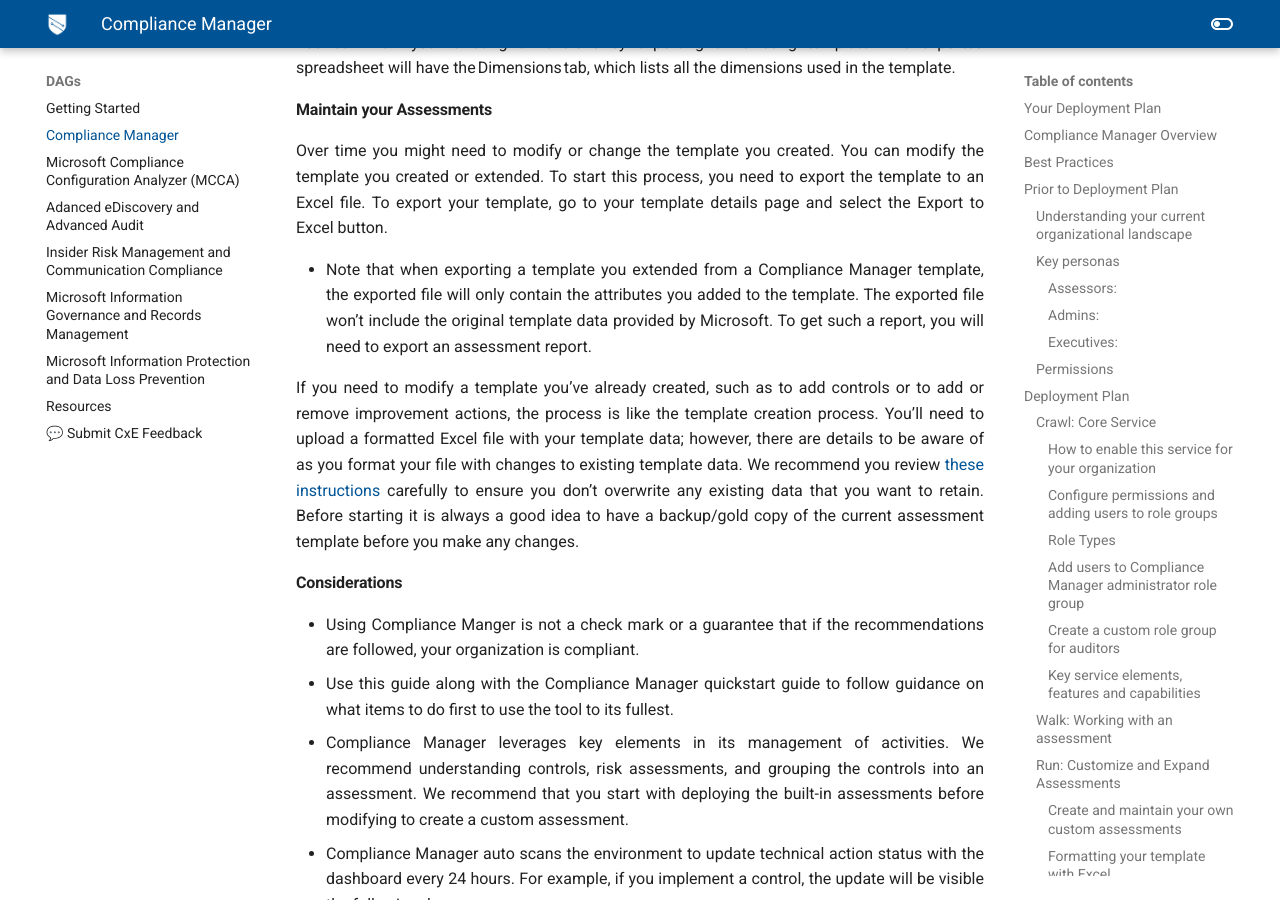
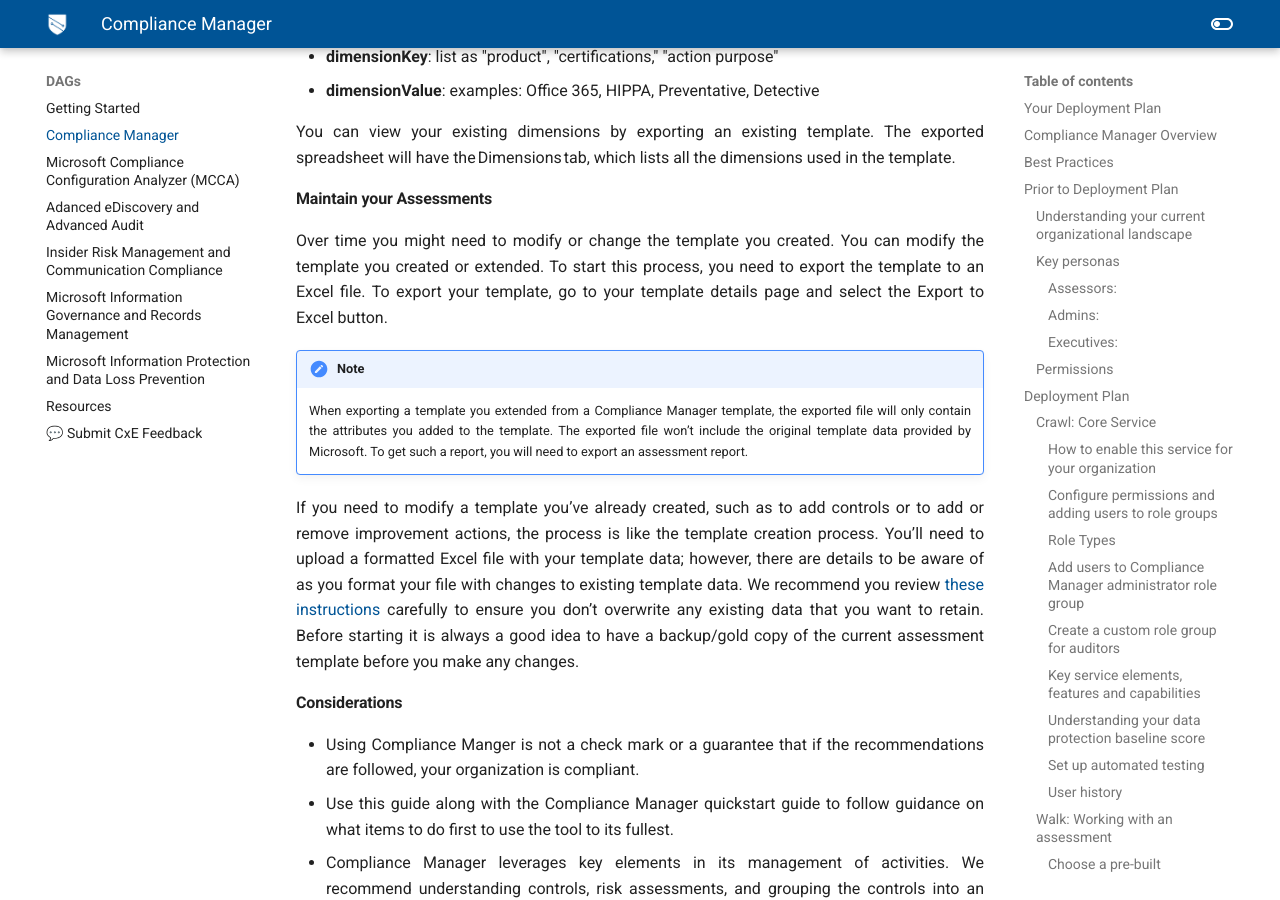
Before and after one commit to microsoft/ComplianceCxE, an MkDocs documentation site: the page built from docs/dag/cm.md, in a window 1280 px wide and 900 px high, scrolled down 21956 px. Built offline with MkDocs 1.6.1 and Material for MkDocs 9.7.7, drawn with Linux system fonts in a browser that asks for light colours; comment, search, counter and statistics services are not loaded; old or Windows-style settings are respelled for this version of MkDocs.

Commit message:
cm dag edits to headers

```diff
--- a/docs/dag/cm.md
+++ b/docs/dag/cm.md
@@ -199,17 +199,17 @@
 
 * **Groups**:  When creating assessments, you’ll assign them to a group. You can configure groups in whatever way is most logical for your organization. For example, you may group assessments by audit year, region, solution, teams within your organization, or some other way. Once you create groups, you can filter your Compliance Manager dashboard to view your score by one or more groups. It is important to note that the same action, if tenant scoped, can be in multiple groups. If this is the case, the action can be updated in one of the groups and it would be replicated to all groups that contain that action. For example, take MFA being required on Admin accounts. If this is enabled, it would be enabled for all groups that contain this action.
 
-**Understanding your data protection baseline score**
+#### Understanding your data protection baseline score
 Compliance Manager by default creates a data protection baseline that can be used to implement data protection controls and measure the control effectiveness against this baseline. It helps to establish and maintain technical, procedural, and people control for your organization. Data protection baseline is built by leveraging leading standards for data protection, information security, and privacy. Using guidance provided by data protection baseline, you can protect your data against insider, and malicious threats. By implementing actions that are part of data protection baseline, you can get ahead of compliance by being better prepared for new regulations coming. Setting up a good baseline also builds a strong foundation before adding additional regulatory specific assessments.
 
-**Set up automated testing**
+#### Set up automated testing
 Some improvement actions in Compliance Manager are also monitored by Microsoft Secure Score. You can set up automated testing of actions that are jointly monitored, which means that when an action is tested and updated in Secure Score, those results sync with the same actions in Compliance Manager and count toward your compliance score.
 
 Automatic testing is turned on by default for organizations new to Compliance Manager. When you first deploy Microsoft 365 or Office 365, it takes approximately seven days for Secure Score to fully collect data and factor it into your compliance score. When automated testing is turned on, the action’s test date won’t be updated, but its test status will update. When new assessments are created, scores automatically include Microsoft control scores and Secure Score integration.
 
 If you want to change these setting it can be done by a global administrator at any time. You can turn off automated testing for common improvement actions or turn it on for individual actions.
 
-**User history**
+#### User history
 User history helps you quickly identify which users have worked with improvement actions in Compliance Manager. The identifiable user data associated with improvement actions includes any implementation and testing work done, documents uploaded, and any notes entered. Understanding and retrieving this type of data may be necessary for your organization’s own compliance needs. You can use the search button to find a user who you are looking for, which can be useful when working with many users.
 
 You might find it useful to be able to export the data to an Excel file which will contain a list of improvement actions currently assigned to a user and any evidence files uploaded by that user. This information can help you reassign open improvement actions. It is important to note that the report reflects the improvement action’s status as of its creation date. It’s not a historical report of all previous changes to its status or assignment.
@@ -228,11 +228,11 @@
 
 The most important data elements for configuring Compliance Manager are Assessment Templates and Assessments. Compliance Manager provides a rich library of over 330 assessment templates, each of which represents a specific regulation, certification, or standard that aligns to an industrial, regional, and common data protection standard, such as GDPR or ISO 27001. These assessment templates contain all the control families and controls from the regulation or standard, and a set of actions that are mapped to these controls. These actions include both improvement actions for helping you meet the requirements of that regulation or standard, and Microsoft actions that have already been taken by Microsoft. Each action has points associated with it and these help determine your compliance score.
 
-**Choose a pre-built assessment**
+#### Choose a pre-built assessment
 
 To get started quickly, you can pick from one of over 330 assessments already set up and available to you in Compliance Manager. There is a wide selection of templates for regulations and certifications that align to industries, regions, and common data protection standards, such as GDPR and ISO 27001. Templates contain the controls and improvement actions for helping you meet the requirements of a particular certification. For a full list of templates available check out - Microsoft Compliance Manager templates list - Microsoft 365 Compliance | Microsoft Docs.  Adding a pre-built assessment allows you to immediately begin to review actions items, make the required changes, test, and complete the action item. Within a few minutes, you can add multiple regulations that are important to your organization and start tracking your progress against meeting these regulations.
 
-**Assessment Types**
+#### Assessment Types
 
 Assessment templates are added to Compliance Manager as new laws and regulations are enacted. Compliance Manager updates its templates when the underlying laws or regulations change.
 
@@ -250,7 +250,7 @@
 * NIST 800-53 Rev.5
 * Cybersecurity Maturity Model Certification (CMMC) Levels 1 through 5 (G5 Only)
 
-**Understand groups**
+#### Understand groups
 
 Before you create or modify assessments, it’s important to understand how groups work. When you create an assessment, you’ll need to assign it to a group during the process. This is an important step to plan out before you create assessments. Groups are containers that you can use to organize your assessments that are logical to you. Some examples might be by year, regulation, department, or geographies.
 
@@ -276,7 +276,7 @@
 
 While working within a group you can see all the actions for that group and a breakdown of the score for the group you are working on. While you can always see the score for the tenant, it is sometimes easier to focus in on a particular group.
 
-**What to know when working with groups**
+#### What to know when working with groups
 
 There are some additional guidelines when working with groups that you should be aware of.
 
@@ -289,7 +289,7 @@
 * Deleting an assessment breaks the relationship between that assessment and the group.
 * When a change is made to an improvement that appears in multiple groups, that change is reflected in all instances of that improvement action.
 
-**Pre-built Assessments**
+#### Pre-built Assessments
 
 Now that you know how to configure groups, it’s time to get started by picking from one of the more than 330 assessments Compliance Manager offers out of the box. You’ll be asked to choose an assessment template when you start building an assessment. You can also create your own custom assessment template, which we will cover in the run phase. It can be quick and easy to use the templates we have built for you which also update automatically.
 
@@ -297,19 +297,19 @@
 
 ![](images\cm-fig1.png)
 
-**Setting up an assessment**
+#### Setting up an assessment
 
 There are two starting points for creating an assessment from a Compliance Manager template.
 
 * You can begin the process from your assessments page by selecting the Add assessment button and then working through the assessment creation wizard.
 * You can also start from your assessment templates page by finding the template you want and selecting it from the list to arrive at its details page. On the template details page, select Create assessment. You’ll then enter the wizard with your template already selected.
 
-**Assignment and tracking**
+#### Assignment and tracking
 Improvement actions centralize your compliance activities. Each improvement action provides detailed implementation guidance to help you align with data protection regulations and standards. It is common that the Compliance Manager administrator is not always the person preforming the actions to implement the controls. Compliance Manager allows actions to be assigned to users in your organization to perform implementation and testing work. When you assign an action to someone, they get notified that they have been assigned and if they have the right permissions, they are able to see details about the action.
 
 * Emails are not currently sent if you are in GCC High or a DOD environment
 
-**Implementation and testing**
+#### Implementation and testing
 
 The person or team who is assigned an action then uses the details of the action item to complete the work, conduct testing, upload evidence, and change the status of the action item. Once that has been completed, it is assigned to an assessor for validation. The assessor validates the work, examines the documentation, and selects the appropriate test status.
 
@@ -317,7 +317,7 @@
 
 **If test status is set to “Failed”**: the action doesn't meet the requirements, and the assessor can update the notes and assign it back to the appropriate user for additional work.
 
-**Keeping the assessment actions update**
+#### Keeping the assessment actions update
 
 One of the many values of Compliance Manager is that it is continuously updated to keep up with regulatory changes and changes in M365. When you see a pending update label next to its name on the improvement actions page and on the details page of its related assessments, you can either accept the update or defer it to a later date. You can get more details about the update before accepting it or deferring it.
 
@@ -327,7 +327,7 @@
 
 Accepted changes are permanent. When you accept an update to an action, you’re also accepting updates to any other versions or instances of this action. Updates will propagate tenant-wide for technical actions and will propagate group-wide for non-technical actions.
 
-**How to track your way to become compliant**
+#### How to track your way to become compliant
 The Compliance Manager dashboard displays an overall compliance score. This score measures progress in completing recommended improvement actions within controls.
 
 Compliance score can help in understanding your current compliance posture. It can also help prioritize actions based on their potential to reduce risk.
@@ -346,7 +346,7 @@
 
 The overall compliance score is calculated using action scores, where each Microsoft action is counted once, each technical action you manage is counted once, and each non-technical action you manage is counted once per group. This logic is designed to provide the most accurate accounting of how actions are implemented and tested in your organization. You may notice that this can cause your overall compliance score to differ from the average of your assessment scores. Read more below about  [how actions are scored](https://docs.microsoft.com/en-us/microsoft-365/compliance/compliance-score-calculation?view=o365-worldwide#action-types-and-points).
 
-**Initial score based on Microsoft 365 data protection baseline**
+#### Initial score based on Microsoft 365 data protection baseline
 
 Compliance Manager gives you an initial score based on the **Microsoft 365 data protection baseline**. This baseline is a set of controls that includes key regulations and standards for data protection and general data governance. This baseline draws elements primarily from the National Institute of Standards and Technology Cybersecurity Framework (**NIST CSF**) and International Organization for Standardization (**ISO**), as well as from Federal Risk and Authorization Management Program (**FedRAMP**) and General Data Protection Regulation of the European Union (**GDPR**).
 
@@ -354,7 +354,7 @@
 
 Because every organization has specific needs, Compliance Manager relies on you to set up and manage assessments to help minimize and mitigate risk as comprehensively as possible.
 
-**Continuously assesses controls**
+#### Continuously assesses controls
 
 Compliance Manager automatically scans through your Microsoft 365 environment and detects your system settings, continuously and automatically updating your technical action status. Microsoft Secure Score is the underlying engine that performs the monitoring.
 Your action status is updated on your dashboard every 24 hours. Once you follow a recommendation to implement a control, you’ll typically see the control status updated the next day.
@@ -363,7 +363,7 @@
 
 Learn more about  [Secure Score and how it works](https://docs.microsoft.com/en-us/microsoft-365/security/defender/microsoft-secure-score?view=o365-worldwide).
 
-**Action types and points**
+#### Action types and points
 
 Compliance Manager tracks two types of actions:
 
@@ -371,7 +371,7 @@
 1. **Microsoft actions**: actions that Microsoft manages.
 Both types of actions have points that count toward your overall score when completed.
 
-**Technical and non-technical actions**
+#### Technical and non-technical actions
 
 Actions are grouped by whether they are technical or non-technical in nature. The scoring impact of each action differs by type.
 
@@ -379,7 +379,7 @@
 
 * **Non-technical actions** are managed by your organization and implemented in ways other than working with the technology of a solution. There are two types of non-technical actions: **documentation** and **operational**. The points for these actions are applied to your compliance score at a group level. This means that if an action exists in multiple groups, you will receive the action's point value each time you implement it within a group.
 
-**Example of how technical and non-technical actions are scored**
+#### Example of how technical and non-technical actions are scored
 
 For example, you have a technical action worth 3 points that exists in 5 groups, and you have a non-technical action worth 3 points that exists in the same 5 groups.
 
@@ -387,16 +387,16 @@
 
 This scoring logic is designed to provide the most accurate accounting of how actions are implemented and tested in your organization.
 
-**Score Value Determination**
+#### Score Value Determination
 
 Actions are assigned a score value based on whether they’re mandatory or discretionary, and whether they’re preventative, detective, or corrective.
 
-**Mandatory and discretionary actions**
+#### Mandatory and discretionary actions
 
 * Mandatory actions can't be bypassed, either intentionally or accidentally. An example of a mandatory action is a centrally managed password policy that sets requirements for password length, complexity, and expiration. Users must follow these requirements to access the system.
 * Discretionary actions rely upon users to understand and adhere to a policy. For example, a policy requiring users to lock their computer when they leave it is a discretionary action because it relies on the user.
 
-**Preventative, detective, and corrective actions**
+#### Preventative, detective, and corrective actions
 
 * Preventative actions address specific risks. For example, protecting information at rest using encryption is a preventative action against attacks and breaches. Separation of duties is a preventative action to manage conflict of interest and guard against fraud.
 * Detective actions actively monitor systems to identify irregular conditions or behaviors that represent risk, or that can be used to detect intrusions or breaches. Examples include system access auditing and privileged administrative actions. Regulatory compliance audits are a type of detective action used to find process issues.
@@ -416,7 +416,7 @@
 * Extending a prebuilt assessment by adding your own controls and improvements
 * How to create your own custom assessment
 
-**Extend pre-built assessment templates**
+#### Extend pre-built assessment templates
 
 First you might want to take what we give you with a prebuilt assessment and modify it to fit your organizational needs. You can do this by taking an out of the box assessment template and adding your own controls and improvement actions to the assessment template. This process is called “**extending a Microsoft template**” in Compliance Manager. When you extend an out of the box assessment template, it will continue to receive any updates released by Microsoft, which may happen when there are changes to the related regulation or product.
 
@@ -428,13 +428,13 @@
 * The spreadsheet can not contain any of the controls or actions that already exist in the assessment you want to modify.
 * Consider including “extension” in your template’s title, for example, “GDPR – [your company name] extension”. This makes it easier to identify in the list on your **assessment templates** page as distinct from the standard Microsoft-provided template or a custom template with a similar name.
 
-#### **Create and maintain your own custom assessments**
+#### Create and maintain your own custom assessments
 
 If expanding an existing template does not meet your needs, or you already have an assessment template you manage in excel or another platform, you can build your own assessments from scratch. We call this creating a custom assessment and this capability is available at the A5/E5/G5 SKUS. Creating a custom assessment in Compliance Manager requires you to create your own template. To create your own template, you’ll first assemble a formatted Excel spreadsheet to import the necessary template data. A sample template can be found here: [https://go.microsoft.com/fwlink/?linkid=2124865](https://go.microsoft.com/fwlink/?linkid=2124865).
 
 Begin by formatting your template data into an Excel spreadsheet using [these instructions](https://docs.microsoft.com/en-us/microsoft-365/compliance/compliance-manager-templates?view=o365-worldwide#formatting-your-template-data-with-excel).
 
-#### **Formatting your template with Excel**
+#### Formatting your template with Excel
 When you start with the Excel spreadsheet you will notice it contains four (4) tabs, three (3) of which are required:
 
 * Template (required)
@@ -442,7 +442,7 @@
 * Actions (required)
 * Dimensions (optional)
 
-#### **Template tab (required)**
+#### Template tab (required)
 The **Template** tab is required. The information in this tab provides metadata about the template. There are four (4) required columns. The columns must retain the order on the Excel sheet as listed below. You can add your own column after the four (4) columns to provide your own dimensions. If you do this, be sure to add them to the Dimensions tab using the instructions below.
 
 * **title**: This is the title for your template which must be unique. It can't share a name with another template you have in Compliance Manager, including your own templates or an out of the box template.
@@ -450,9 +450,7 @@
 * **certification**: This is the regulation you're using for the template.
 * **inScopeServices**: These are the services within the product that this assessment addresses (for example, if you listed Office 365 as the product, Microsoft Teams could be an in-scope service). You can list multiple services separated by two (2) semi-colons.
 
-![Sample JBOSS Template Import File](images\cm-fig4.png)
-
-#### **ControlFamily tab (Required)**
+#### ControlFamily tab (Required)
 The **ControlFamily** tab is required. The required columns in this tab, which must follow the order provided in the sample spreadsheet, are:
 
 * **controlName**: This is the control name from the certification, standard, or regulation, which is typically some type of ID. Control names must be unique within a template. You can't have multiple controls with the same name in the spreadsheet.
@@ -461,7 +459,7 @@
 * **controlDescription**: Provide a description of the control.
 * **controlActionTitle**: This is the title of an action that you want to relate to this control. You can add multiple actions by separating with two semi-colons with no space in between. Every control you list must include at least one action, and the action must exist (which means you can list an action that you list on the Actions tab of the same spreadsheet, an action that exists in a different template, or an action created by Microsoft). Different controls can reference the same action.
 
-#### **Actions tab (Required)**
+#### Actions tab (Required)
 The **Actions** tab is required. It designates improvement actions managed by your organization and not those of Microsoft, which already exist in Compliance Manager. The required columns for this tab, which must follow the order provided in the sample spreadsheet, are:
 
 * **actionTitle**: This is the title for your action and is a required field. The title you provide must be unique.
@@ -477,7 +475,7 @@
 
  ![](images\cm-fig5.png)
 
-#### **Dimensions tab (Optional)**
+#### Dimensions tab (Optional)
 
 The Dimensions tab is optional. However, if you reference a dimension elsewhere, you need to specify it here if it does not exist in the template, you've already created or in a Microsoft template. The columns for this tab are listed below:
 
@@ -486,14 +484,15 @@
 
 You can view your existing dimensions by exporting an existing template. The exported spreadsheet will have the Dimensions tab, which lists all the dimensions used in the template.
 
-#### **Maintain your Assessments**
+#### Maintain your Assessments
 Over time you might need to modify or change the template you created. You can modify the template you created or extended. To start this process, you need to export the template to an Excel file. To export your template, go to your template details page and select the Export to Excel button.
 
-* Note that when exporting a template you extended from a Compliance Manager template, the exported file will only contain the attributes you added to the template. The exported file won’t include the original template data provided by Microsoft. To get such a report, you will need to export an assessment report.
+!!! note
+    When exporting a template you extended from a Compliance Manager template, the exported file will only contain the attributes you added to the template. The exported file won’t include the original template data provided by Microsoft. To get such a report, you will need to export an assessment report.
 
 If you need to modify a template you’ve already created, such as to add controls or to add or remove improvement actions, the process is like the template creation process. You’ll need to upload a formatted Excel file with your template data; however, there are details to be aware of as you format your file with changes to existing template data. We recommend you review [these instructions](https://docs.microsoft.com/en-us/microsoft-365/compliance/compliance-manager-templates?view=o365-worldwide#modify-a-template) carefully to ensure you don’t overwrite any existing data that you want to retain. Before starting it is always a good idea to have a backup/gold copy of the current assessment template before you make any changes.
 
-#### **Considerations**
+#### Considerations
 
 * Using Compliance Manger is not a check mark or a guarantee that if the recommendations are followed, your organization is compliant.
 * Use this guide along with the Compliance Manager quickstart guide to follow guidance on what items to do first to use the tool to its fullest.
@@ -545,7 +544,7 @@
 
 ## Appendix
 This section contains links to the information regarding license requirements and provides additional links to additional information related to Microsoft Information Protection & Compliance.
-#### **License Requirements**
+#### License Requirements
 Below contains the necessary licenses for specific solutions outlined in the Deployment Acceleration Guide. While this information is current as of the writing of this document, refer to [Microsoft 365 Licensing Guidance for Security & Compliance](https://docs.microsoft.com/en-us/office365/servicedescriptions/microsoft-365-service-descriptions/microsoft-365-tenantlevel-services-licensing-guidance/microsoft-365-security-compliance-licensing-guidance#office-365-data-loss-prevention-for-exchange-online-sharepoint-online-and-onedrive-for-business) for the latest information as it may change.
 
 Compliance Manager is available to organizations with Office 365 and Microsoft 365 licenses. Assessment availability and management capabilities depend on your licensing agreement. [View service description details](https://go.microsoft.com/fwlink/?linkid=2132371).
```
